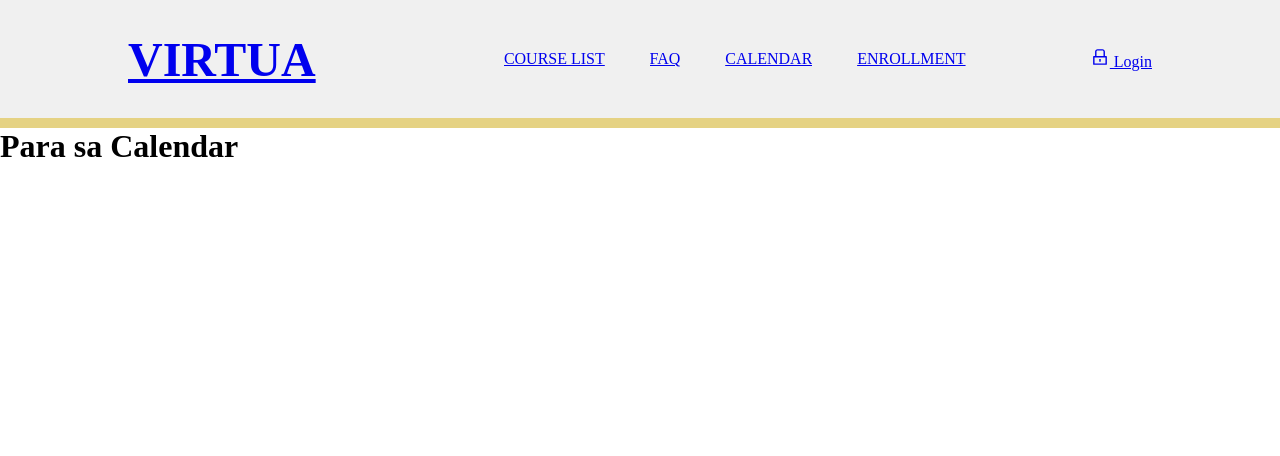
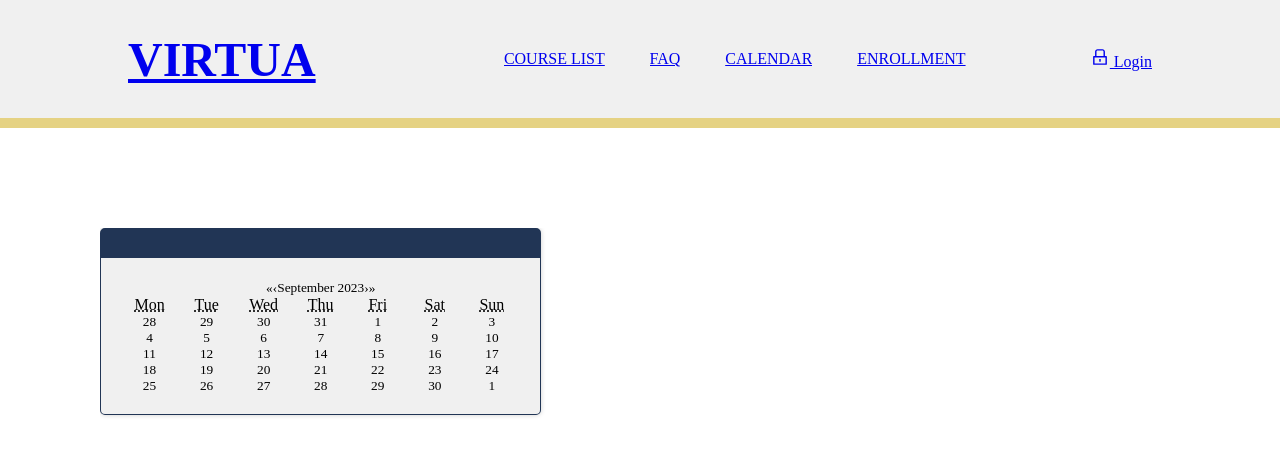
Before and after one commit to kesykun/VirtuaTest, a React (Create React App) app: page /calendar in a window 1280 px wide. Shown: the top 456 px of the page. Built offline with nearby package versions, Linux system fonts and the light colour scheme; a web font is replaced by a local one.

Commit message:
Routed Calendar to navbar link

```diff
--- a/package.json
+++ b/package.json
@@ -7,6 +7,7 @@
     "@testing-library/react": "^13.4.0",
     "@testing-library/user-event": "^13.5.0",
     "react": "^18.2.0",
+    "react-calendar": "^4.6.0",
     "react-dom": "^18.2.0",
     "react-icons": "^4.11.0",
     "react-router": "^6.16.0",
--- a/src/App.jsx
+++ b/src/App.jsx
@@ -4,6 +4,7 @@ import NavBar from './components/NavBar';
 import CourseList from "./pages/CourseList/CourseList";
 import EnrollmentForm from "./pages/EnrollmentForm/EnrollmentForm";
 import Faq from "./pages/FAQ/Faq";
+import Calendar from './pages/Calendar/calendar';
 
 const App = () => {
     return (
@@ -14,7 +15,7 @@ const App = () => {
                     <Route path='/' element={<h1>Para sa Home Page</h1>} />
                     <Route path='/courses' element={<CourseList />} />
                     <Route path='/faq' element={<Faq />} />
-                    <Route path='/calendar' element={<h1>Para sa Calendar</h1>} />
+                    <Route path='/calendar' element={<Calendar />} />
                     <Route path='/enrollment' element={<EnrollmentForm />} />
                 </Routes>
             </BrowserRouter>
```
Also changed, not shown: 1 other file (tests, documents, lock files or other folders).
